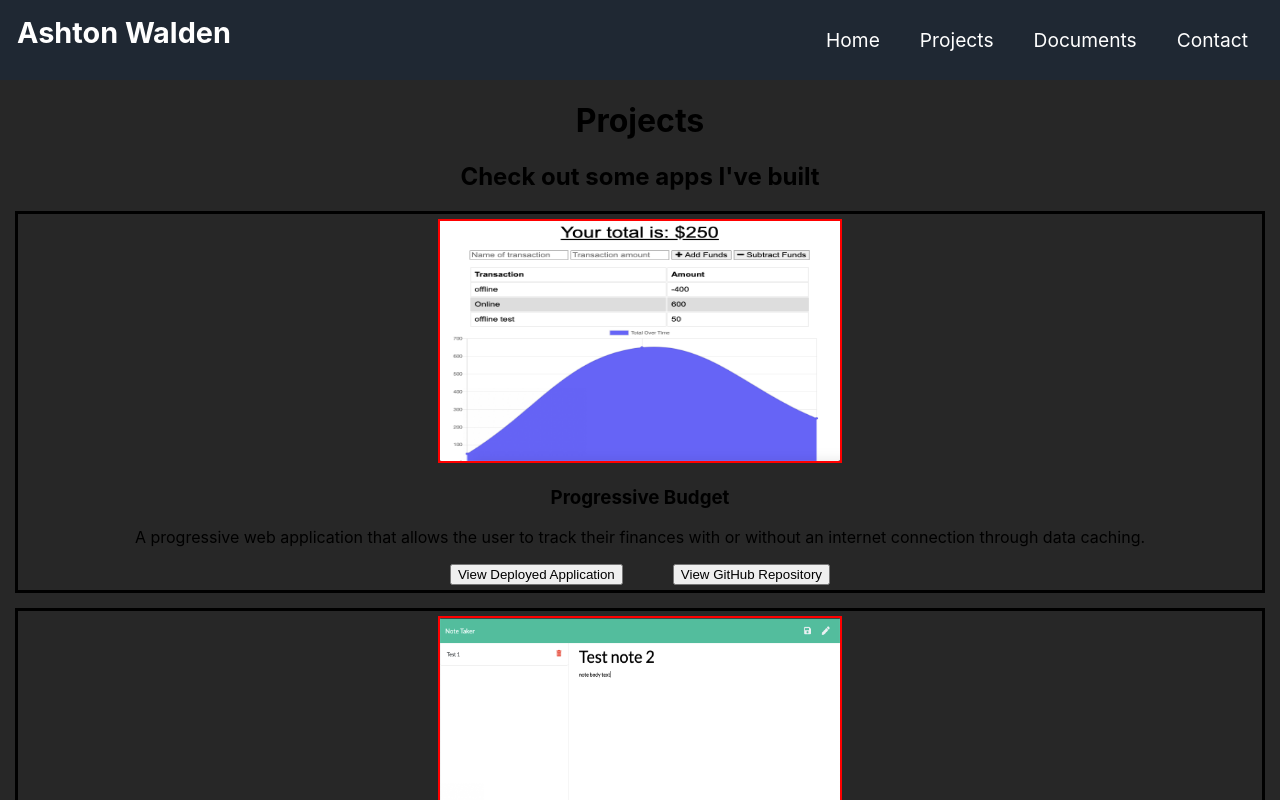
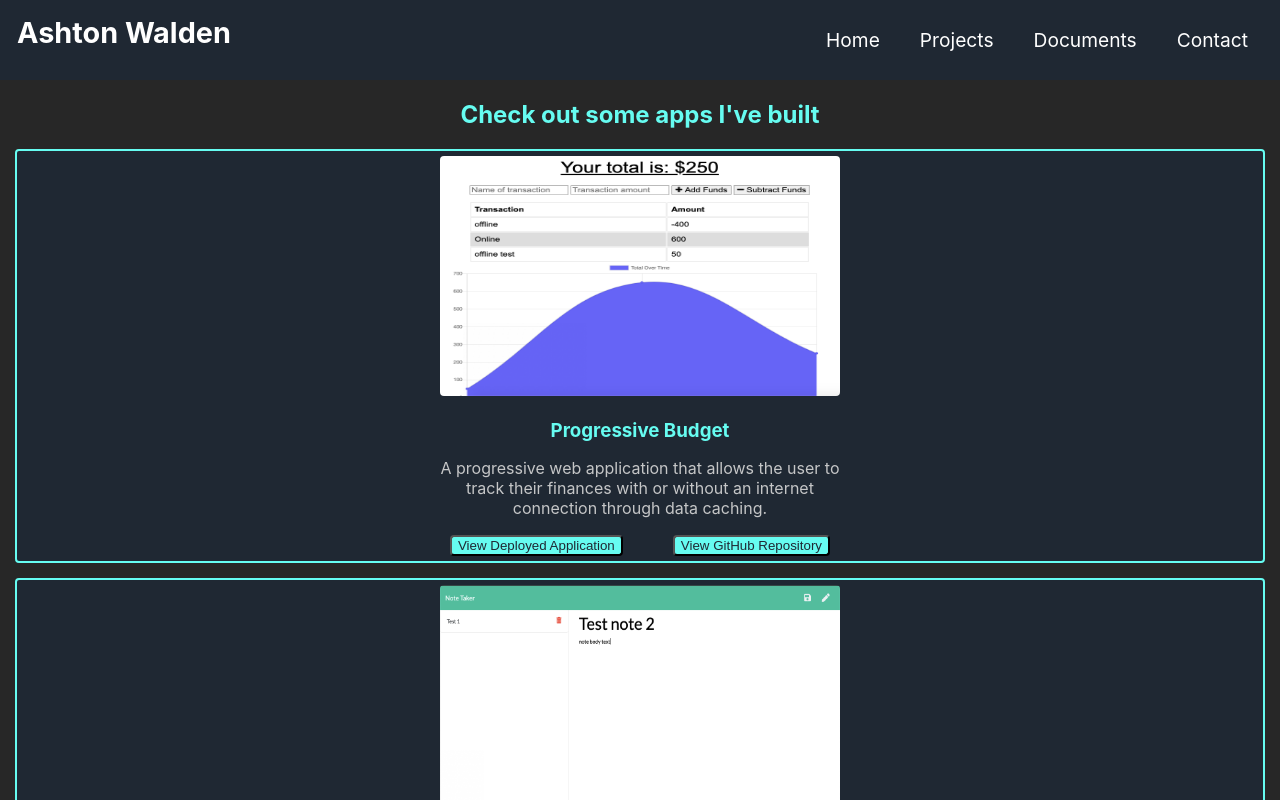
Before and after one commit to ashtonwalden34/react-portfolio, a React (Create React App) app: page /projects in a window 1280 px wide. Shown: the top 800 px of the page. Built offline with nearby package versions, Linux system fonts and the light colour scheme.

Commit message:
fixed styling on home page and projects page

```diff
--- /dev/null
+++ b/src/Components/ProjectsContainer/ProjectsContainer.css
@@ -0,0 +1,3 @@
+.header {
+    color: #66FCF1;
+}
--- a/src/Components/ProjectsContainer/ProjectsContainer.js
+++ b/src/Components/ProjectsContainer/ProjectsContainer.js
@@ -1,13 +1,14 @@
 import React from 'react';
 import AppCard from '../AppCard/appCard'
 import WebAppData from '../../utils/webApps.js';
+import './ProjectsContainer.css'
 
 function projectsContainer() {
     const webApps = WebAppData
 
     return(
         <div>
-            <h2>Check out some apps I've built</h2>
+            <h2 className='header'>Check out some apps I've built</h2>
             <div className="appCards">
                 {webApps.map(webApp => (
                     <AppCard
--- a/src/Components/ProjectsContainer/style.css
+++ /dev/null
@@ -1,3 +0,0 @@
-.appCards {
-    background-color: rebeccapurple;
-}
--- /dev/null
+++ b/src/Components/appCard/appCard.css
@@ -0,0 +1,35 @@
+.screenshot {
+    width: 25rem;
+    vertical-align: auto;
+    height: 15rem;
+    border-radius: 4px;
+}
+
+.cardBody {
+    padding-bottom: 5px;
+    padding-top: 5px;
+    border: solid 2px #66FCF1;
+    border-radius: 4px;
+    margin: 15px;
+    background-color: #1F2833;
+}
+
+.projectTitle {
+    color: #66FCF1;
+    margin-bottom: 0;
+}
+
+.projectDescription {
+    color: #C5C6C7;
+    width: 25rem;
+    display: inline-block;
+}
+
+
+.projectBtn {
+    margin-left: 25px;
+    margin-right: 25px;
+    background-color: #66FCF1;
+    color: #1F2833;
+    border-radius: 4px;
+}
--- a/src/Components/appCard/appCard.js
+++ b/src/Components/appCard/appCard.js
@@ -1,21 +1,21 @@
 import React from 'react';
-import './style.css';
+import './appCard.css';
 
 function AppCard({ title, description, appLink, repository, technologies, screenshot }) {
 
     return(
         <div className="row cardBody">
-            <div className="col col-lg-4">
+            <div className="screenShotWrapper">
                 <img src={screenshot} alt="project screenshot" className="screenshot"/>
             </div>
-            <div className="col col-lg-8 projectContent">
-                    <h3>{title}</h3>
-                    <p>{description}</p>
+            <div className="projectContent">
+                    <h3 className='projectTitle'>{title}</h3>
+                    <p className='projectDescription'>{description}</p>
                 <div className="project-btns">
-                    <button type="button" className="btn btn-secondary btn-sm" onClick={() => (window.open(appLink, '_blank'))}>
+                    <button type="button" className="projectBtn" onClick={() => (window.open(appLink, '_blank'))}>
                         View Deployed Application
                     </button>
-                    <button type="button" className="btn btn-secondary btn-sm" onClick={() => (window.open(repository, '_blank'))}>
+                    <button type="button" className="projectBtn" onClick={() => (window.open(repository, '_blank'))}>
                         View GitHub Repository
                     </button>
                 </div>
--- a/src/Components/appCard/style.css
+++ /dev/null
@@ -1,19 +0,0 @@
-.screenshot {
-    width: 25rem;
-    vertical-align: auto;
-    border: solid red 2px;
-    height: 15rem;
-}
-
-.cardBody {
-    padding-bottom: 5px;
-    padding-top: 5px;
-    border: black;
-    border-style: solid;
-    margin: 15px
-}
-
-.btn {
-    margin-left: 25px;
-    margin-right: 25px
-}
--- a/src/Pages/Home.js
+++ b/src/Pages/Home.js
@@ -1,7 +1,10 @@
 import React from "react";
+import { Jumbotron } from "react-bootstrap";
 
 const HOME = () => (
   <div className='homePageWrapper'>
+
+    <div className='aboutMeWrapper'>
       <h2 className='aboutMeTitle'>
         About Me
       </h2>
@@ -9,15 +12,21 @@ const HOME = () => (
         Hi, I'm Ashton. I'm a computer science student currently enrolled at Salt Lake Community College.
         I recenlty graduated from the Univeristy of Utah's web coding bootcamp program.
       </p>
+    </div>
+
+    <br />
 
     <div className='randomFactsWrapper'>
-      <label>3 Random Facts</label>
+      <h3 className='factsLabel'>3 Random Facts About Me</h3>
       <ul className='randomFacts'>
-        <li className='fact'>Test Fact</li>
-        <li className='fact'>Test Fact</li>
-        <li className='fact'>Test Fact</li>
+        <li className='fact'>I was the captain of my high school basketball team at American Preparatory Academy in West Valley City, Utah.</li>
+        <br />
+        <li className='fact'>Growing up I originally wanted to be a physicist or an engineer and even did an internship at Mixtec North America.</li>
+        <br />
+        <li className='fact'>I'm currently training Brazilain Jiu-Jitsu with Team Fusion in Salt Lake City, Utah.</li>
       </ul>
     </div>
+
   </div>
 );
 
--- a/src/Pages/Projects.js
+++ b/src/Pages/Projects.js
@@ -4,10 +4,7 @@ import "./style.css"
 
 const projects = () => (
     <div>
-        <h1>Projects</h1>
-
         <ProjectsContainer/>
-
     </div>
 );
 
--- a/src/Pages/style.css
+++ b/src/Pages/style.css
@@ -1,4 +1,8 @@
-.img-container {
+body {
+    background-color: #272727;
+}
+
+/* .img-container {
     width: 30vw;
     height: 20vw;
     margin: 10px;
@@ -8,26 +12,62 @@
     width: 30vw;
     height: 20vw;
     margin: 10px;
-}
+} */
 
-aside {
+/* aside {
     width: 30%;
     padding-left: 15px;
     margin-left: 15px;
     float: right;
     font-style: italic;
     background-color: #272727;
-}
-
-.socialIcon {
-    padding: 10px
-}
-
-body {
-    background-color: #272727;
-}
+} */
 
 
+/* Home Page */
+    .aboutMeWrapper {
+        width: 75vw;
+        display: inline-block;
+    }
+
+    .aboutMeTitle {
+        color: #66FCF1;
+        text-decoration: underline;
+    }
+
+    .aboutMeBody {
+        color: #C5C6C7;
+    }
+
+    .randomFactsWrapper {
+        width: 75%;
+        display: inline-block;
+        border-radius: 4px;
+        background-color: #45A29E;
+    }
+
+    .factsLabel {
+        text-decoration: underline;
+    }
+
+    .randomFacts {
+        background-color: #1F2833;
+        margin: 0;
+    }
+
+    .factsLabel {
+        color: #1F2833;
+    }
+
+    .fact {
+        /* Take away bullet point like on navbar */
+        color: #45A29E;
+    }
+
+/* Projects Page */
+
+
+/* Documents Page */
 .docsWrapper {
     background-color: #272727;
 }
@@ -46,3 +86,9 @@ body {
     height: 450px;
     padding-bottom: 25px;
 }
+
+
+/* Contact Page */
+.socialIcon {
+    padding: 10px
+}
```
Lines whose indentation alone changed are shown as unchanged.
